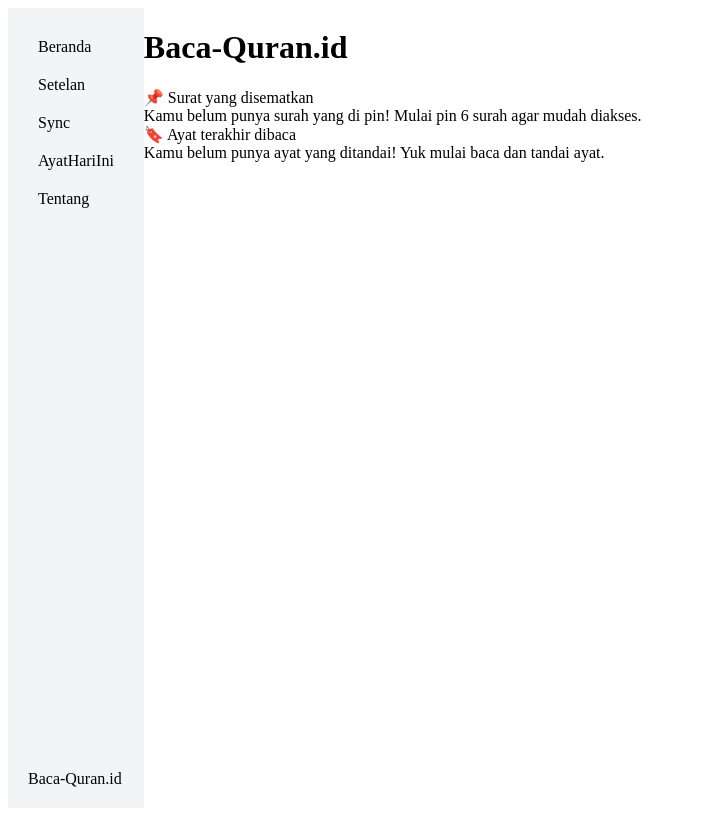
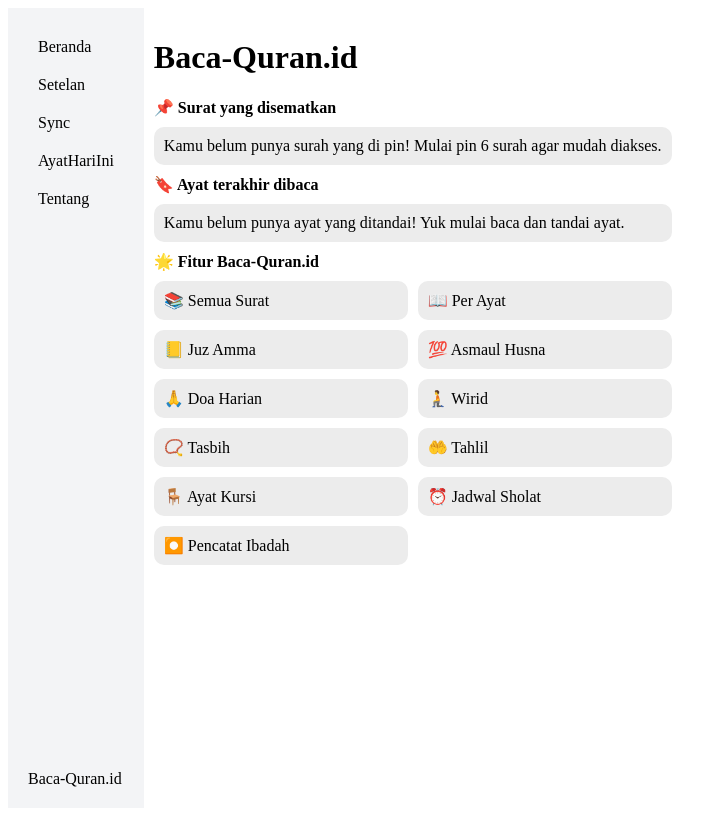
Before and after one commit to GarryLaly/belajar-web, a plain HTML site: page index.html in a window 1280 px wide. Shown: the whole page, without its empty margins (0-707 px from the left). Drawn offline with Linux system fonts and the light colour scheme.

Commit message:
feat: finishing page

```diff
--- a/index.html
+++ b/index.html
@@ -24,6 +24,36 @@
     li {
       padding: 10px;
     }
+    .content {
+      padding: 10px;
+    }
+    /* Pakai Display Flex */
+    /* .submenu-list {
+      display: flex;
+      flex-wrap: wrap;
+      gap: 7px;
+    }
+    .submenu {
+      background: #ececec;
+      border-radius: 10px;
+      flex: 1;
+      flex-basis: 30%;
+      padding: 10px;
+    } */
+    .title {
+      margin: 10px 0;
+      font-weight: bold;
+    }
+    .submenu-list {
+      display: grid;
+      grid-template-columns: repeat(2, 1fr);
+      gap: 10px;
+    }
+    .submenu {
+      background: #ececec;
+      border-radius: 10px;
+      padding: 10px;
+    }
   </style>
 </head>
 <body>
@@ -38,12 +68,26 @@
       </ul>
       <div class="footer-text">Baca-Quran.id</div>
     </div>
-    <div>
+    <div class="content">
       <h1>Baca-Quran.id</h1>
-      <div>📌 Surat yang disematkan</div>
-      <div>Kamu belum punya surah yang di pin! Mulai pin 6 surah agar mudah diakses.</div>
-      <div>🔖 Ayat terakhir dibaca</div>
-      <div>Kamu belum punya ayat yang ditandai! Yuk mulai baca dan tandai ayat.</div>
+      <div class="title">📌 Surat yang disematkan</div>
+      <div class="submenu">Kamu belum punya surah yang di pin! Mulai pin 6 surah agar mudah diakses.</div>
+      <div class="title">🔖 Ayat terakhir dibaca</div>
+      <div class="submenu">Kamu belum punya ayat yang ditandai! Yuk mulai baca dan tandai ayat.</div>
+      <div class="title">🌟 Fitur Baca-Quran.id</div>
+      <div class="submenu-list">
+        <div class="submenu">📚 Semua Surat</div>
+        <div class="submenu">📖 Per Ayat</div>
+        <div class="submenu">📒 Juz Amma</div>
+        <div class="submenu">💯 Asmaul Husna</div>
+        <div class="submenu">🙏 Doa Harian</div>
+        <div class="submenu">🧎 Wirid</div>
+        <div class="submenu">📿 Tasbih</div>
+        <div class="submenu">🤲 Tahlil</div>
+        <div class="submenu">🪑 Ayat Kursi</div>
+        <div class="submenu">⏰ Jadwal Sholat</div>
+        <div class="submenu">⏺️ Pencatat Ibadah</div>
+      </div>
     </div>
   </div>
 </body>
```
